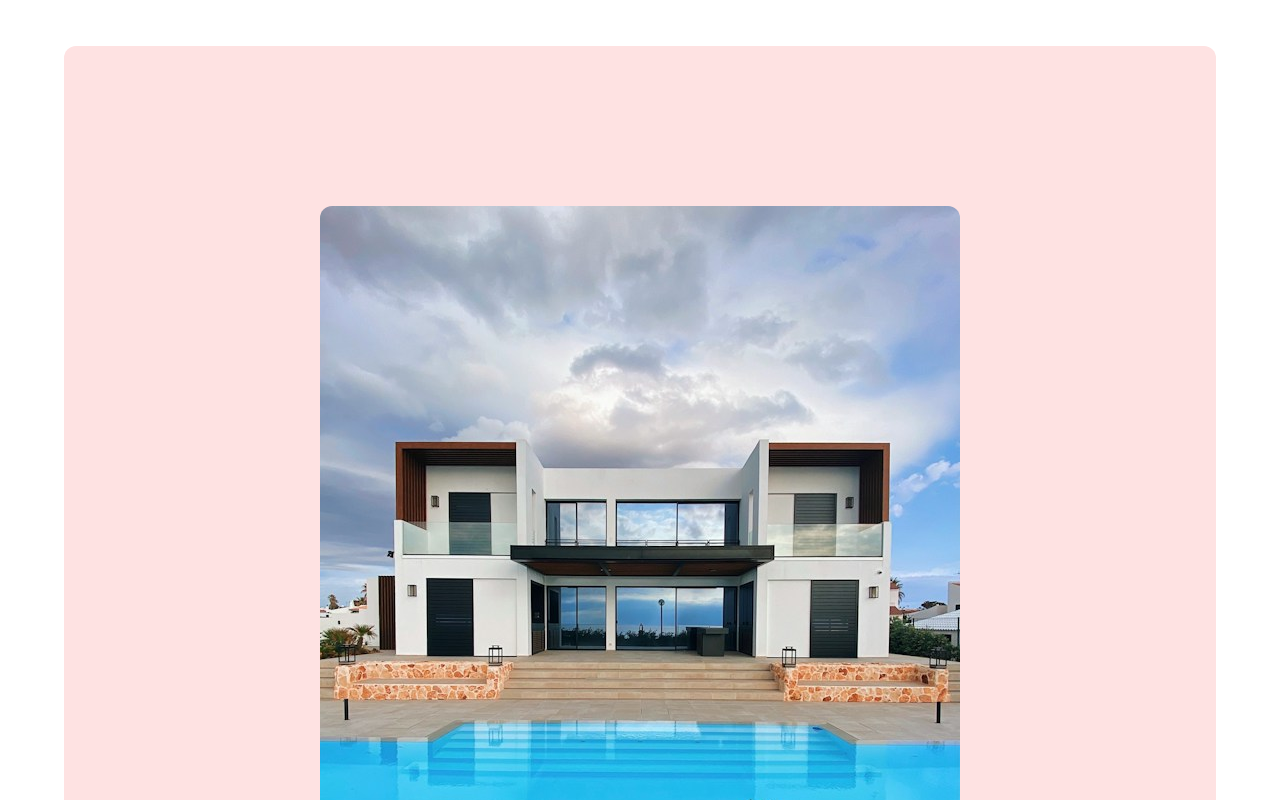
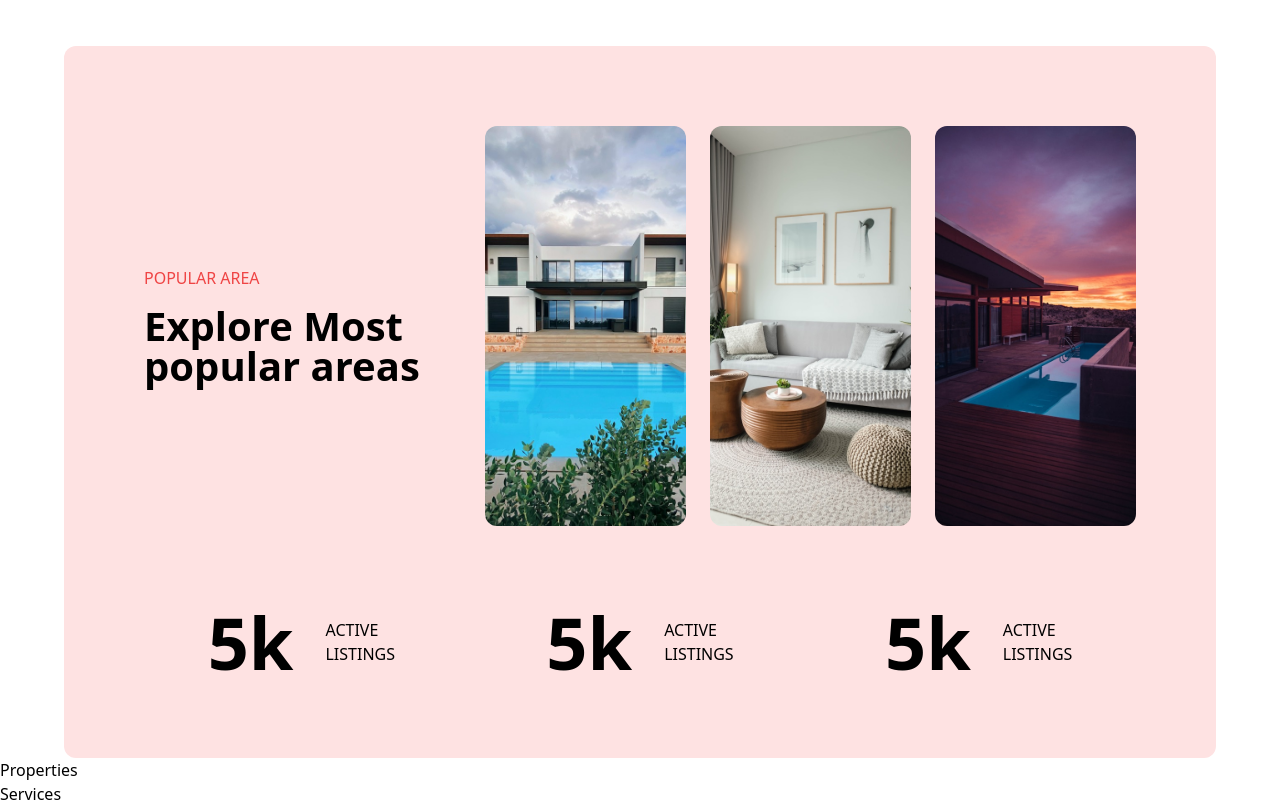
Before and after one commit to m11toh/Digi-estate, a React (Vite) app: page / in a window 1280 px wide. Shown: the part 1420-2220 px from the top of the page. Built offline with nearby package versions, Linux system fonts and the light colour scheme.

Commit message:
popularAreas

```diff
--- a/src/sections/PopularAreas.jsx
+++ b/src/sections/PopularAreas.jsx
@@ -28,10 +28,35 @@ const PopularAreas = () => {
     <div className={`${darkMode ? 'dark bg-black' : 'light bg-transparent'}`}>
       <section className={`${darkMode ? 'dark bg-gray-800' : 'light bg-red-100'} lg:w-[90%] w-full h-fit m-auto bg-cover bg-center rounded-xl flex justify-center flex-col items-center lg:px-20 px-6 py-20 gap-20`}>
         <div id='top' className='w-full grid lg:grid-cols-3 grid-cols-1 justify-center items-center gap-8'>
+          <div>
+            <h1 data-aos="zoom-in" className='text-red-500 dark:text-white '>POPULAR AREA</h1>
+            <h1 data-aos="zoom-in" className='text-black text-[40px] font-semibold leading-10 mt-4 dark:text-white '>Explore Most <br /> popular areas</h1>
+          </div>
 
+          <div className='grid lg:grid-cols-3 col-span-2 grid-cols-1 justify-center items-center gap-6'>
+            <div data-aos="flip-right" data-aos-delay="400" style={{ backgroundImage: `url(${area1})`}} className='h-[400px] bg-cover bg-center rounded-xl '>
+            </div>
+            <div data-aos="flip-right" data-aos-delay="400" style={{ backgroundImage: `url(${area2})`}} className='h-[400px] bg-cover bg-center rounded-xl '>
+            </div>
+            <div data-aos="flip-right" data-aos-delay="400" style={{ backgroundImage: `url(${area3})`}} className='h-[400px] bg-cover bg-center rounded-xl '>
+            </div>
+          </div>
         </div>
-        <div>
-          <img data-aos="fade-in" src={area1} alt="area1" className='rounded-xl' />
+
+        <div id='bottom' className='w-full grid lg:grid-cols-3 grid-cols-1 lg:justify-center justify-start items-center gap-6'>
+          <div data-aos="fade-right" data-aos-delay="200" className='flex justify-center lg:items-center gap-8 w-full'>
+            <h1 className='text-black text-7xl font-semibold dark:text-white'>5k</h1>
+            <h1>ACTIVE <br /> LISTINGS </h1>
+          </div>
+          <div data-aos="fade-right" data-aos-delay="200" className='flex justify-center lg:items-center gap-8 w-full'>
+            <h1 className='text-black text-7xl font-semibold dark:text-white'>5k</h1>
+            <h1>ACTIVE <br /> LISTINGS </h1>
+          </div>
+          <div data-aos="fade-right" data-aos-delay="200" className='flex justify-center lg:items-center gap-8 w-full'>
+            <h1 className='text-black text-7xl font-semibold dark:text-white'>5k</h1>
+            <h1>ACTIVE <br /> LISTINGS </h1>
+          </div>
+
         </div>
 
 
```
